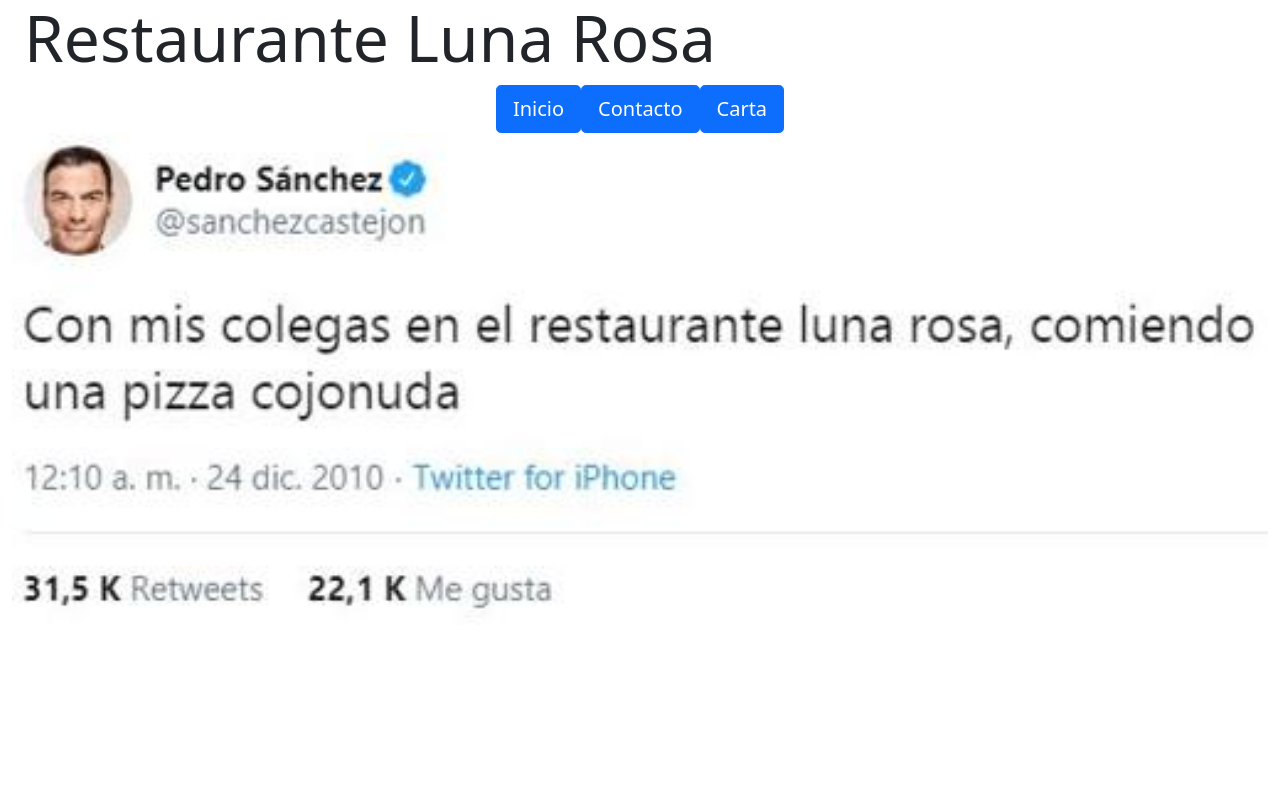
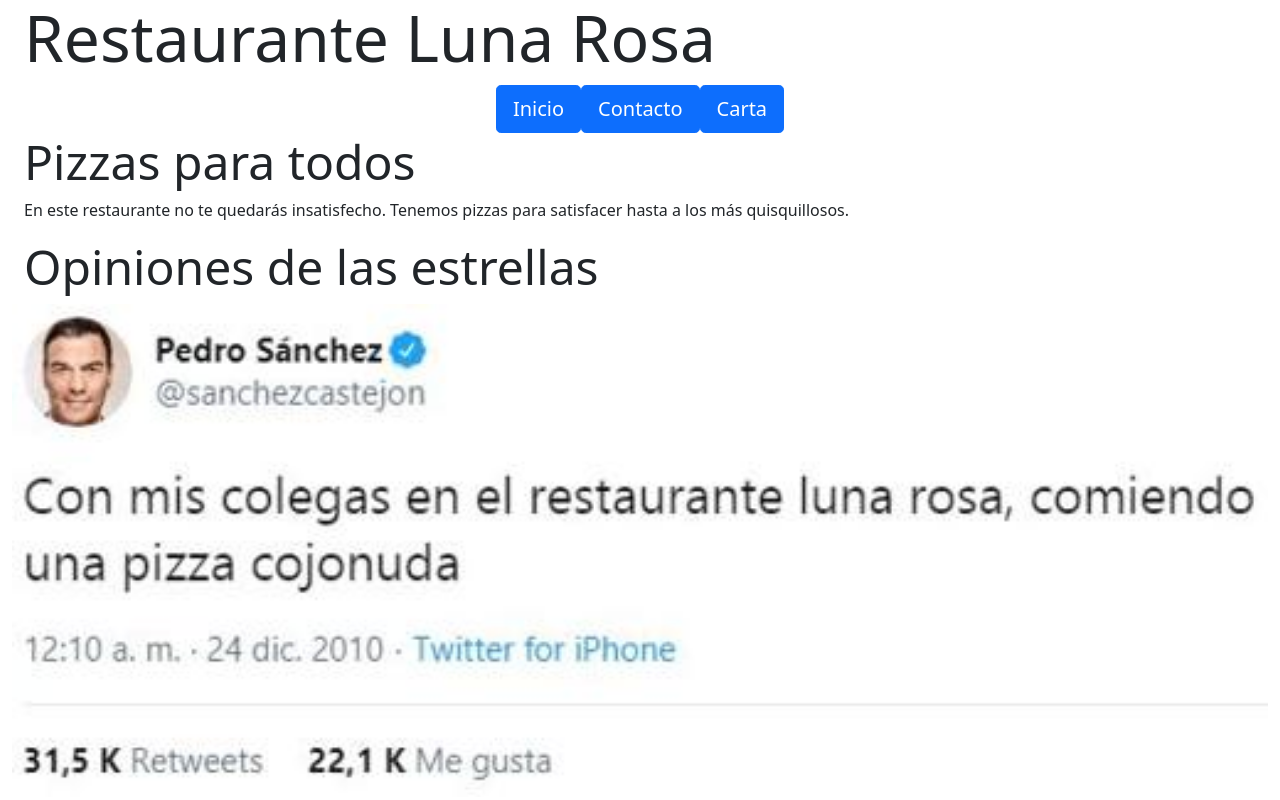
Before and after one commit to astrakore/lunarosa, a plain HTML site: page index.html in a window 1280 px wide. Drawn offline with nearby package versions, Linux system fonts and the light colour scheme.

Commit message:
Añadido párrafo a presentación

```diff
--- a/index.html
+++ b/index.html
@@ -33,6 +33,12 @@
 
     </div>
 
+    <h1 class="display-5 container-fluid">Pizzas para todos</h1>
+
+    <p class="container-fluid">En este restaurante no te quedarás insatisfecho. Tenemos pizzas para satisfacer hasta a los más quisquillosos.</p>
+
+    <h1 class="display-5 container-fluid">Opiniones de las estrellas</h1>
+
     <img src="img/pedrosanchez.jpg">
 
   </div>
```
Also changed, not shown: contacto.html (+3 -1 lines).
